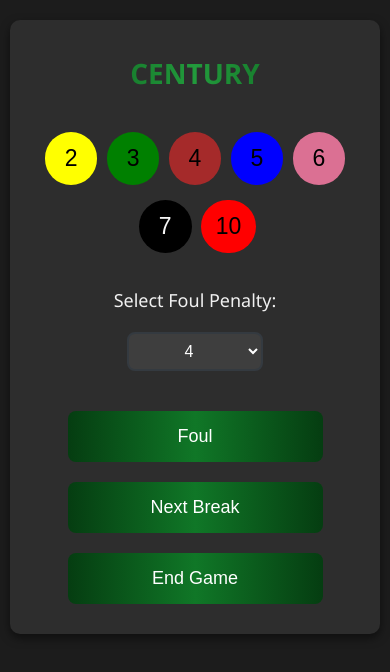
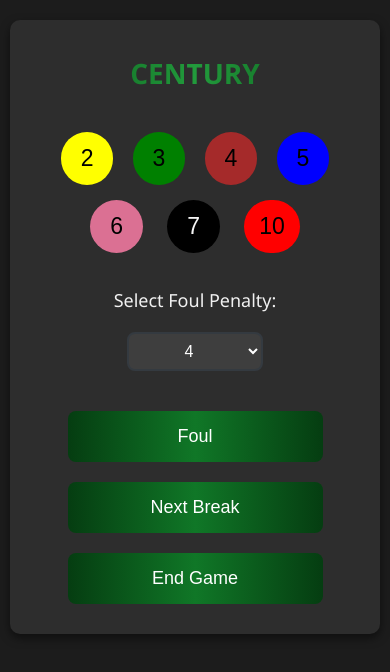
Before and after one commit to umer2k200/Snooker-score-tracker, a plain HTML site: page scoreTracking.html in a window 390 px wide. Drawn offline with Linux system fonts and the light colour scheme.

Commit message:
updated score balls padding

```diff
--- a/scoreTracking.html
+++ b/scoreTracking.html
@@ -10,7 +10,7 @@
     <div class="container">
         <h1>Century</h1>
         <div id="playerScores"></div>
-        <div>
+        <div class="scoreballs">
 
             <button class="btn-2" onclick="scoreBall(2)">2</button>
             <button class="btn-3" onclick="scoreBall(3)">3</button>
--- a/styles.css
+++ b/styles.css
@@ -183,6 +183,9 @@ input[type="text"]:focus, input[type="number"]:focus, select:focus {
     width: 65%;
 }
 
+.scoreballs{
+    margin-top: 30px;
+}
 /* Button hover effect */
 .btn:hover {
     background-color: #218838;
@@ -329,22 +332,25 @@ input[type="text"]:focus, input[type="number"]:focus, select:focus {
         width: 75%;
     }
     .btn-2{
-        margin: 10px 5px  5px 0px;
+        margin: 10px 15px  5px 15px;
     }
     .btn-3{
-        margin: 10px 5px  5px 0px;
+        margin: 10px 15px  5px 0px;
     }
     .btn-4{
-        margin: 10px 5px  5px 0px;
+        margin: 10px 15px  5px 0px;
+    }
+    .btn-5{
+        margin: 10px 15px  5px 0px;
     }
     .btn-6{
-        margin: 10px 0px  5px 5px;
+        margin: 10px 15px  5px 15px;
     }
     .btn-7{
-        margin: 10px 0px  5px 5px;
+        margin: 10px 15px  5px 5px;
     }
     .btn-10{
-        margin: 10px 0px  5px 5px;
+        margin: 10px 15px  5px 5px;
     }
     .foul{
         margin-top: 30px;
```
